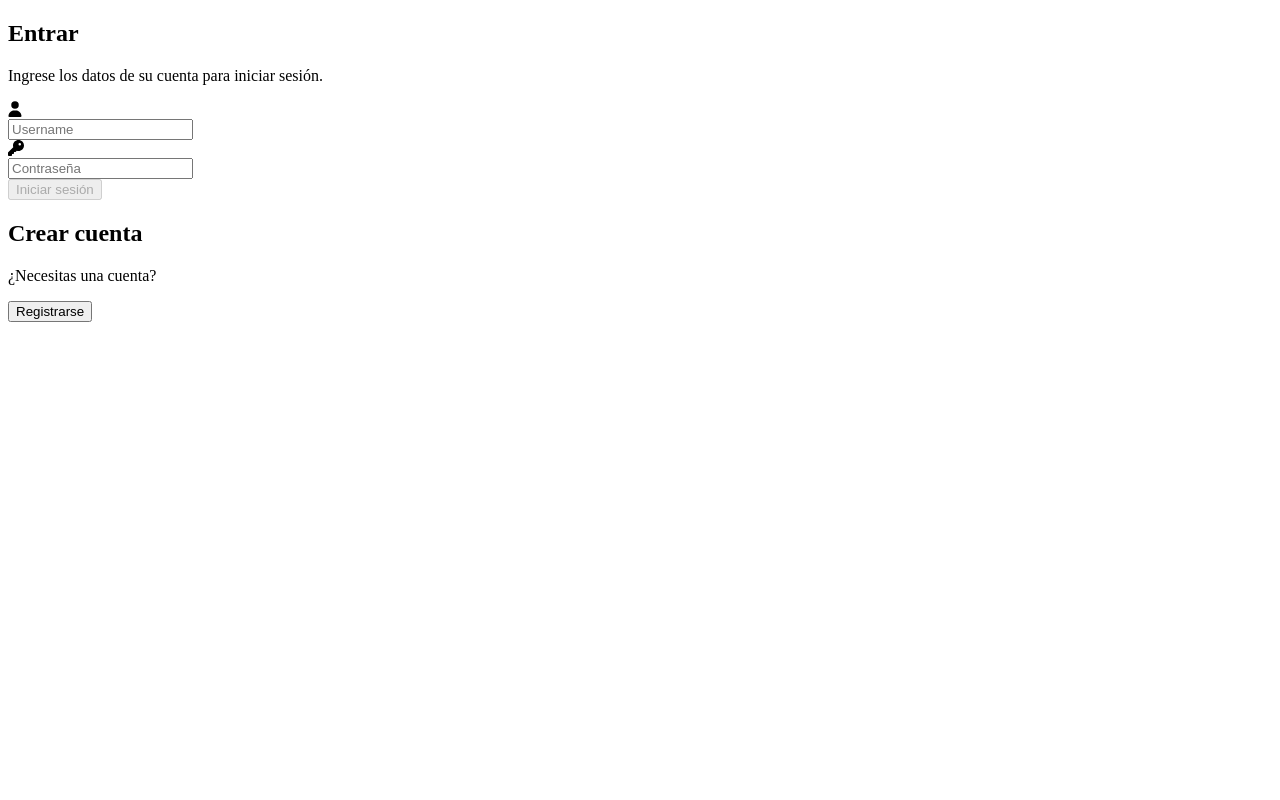
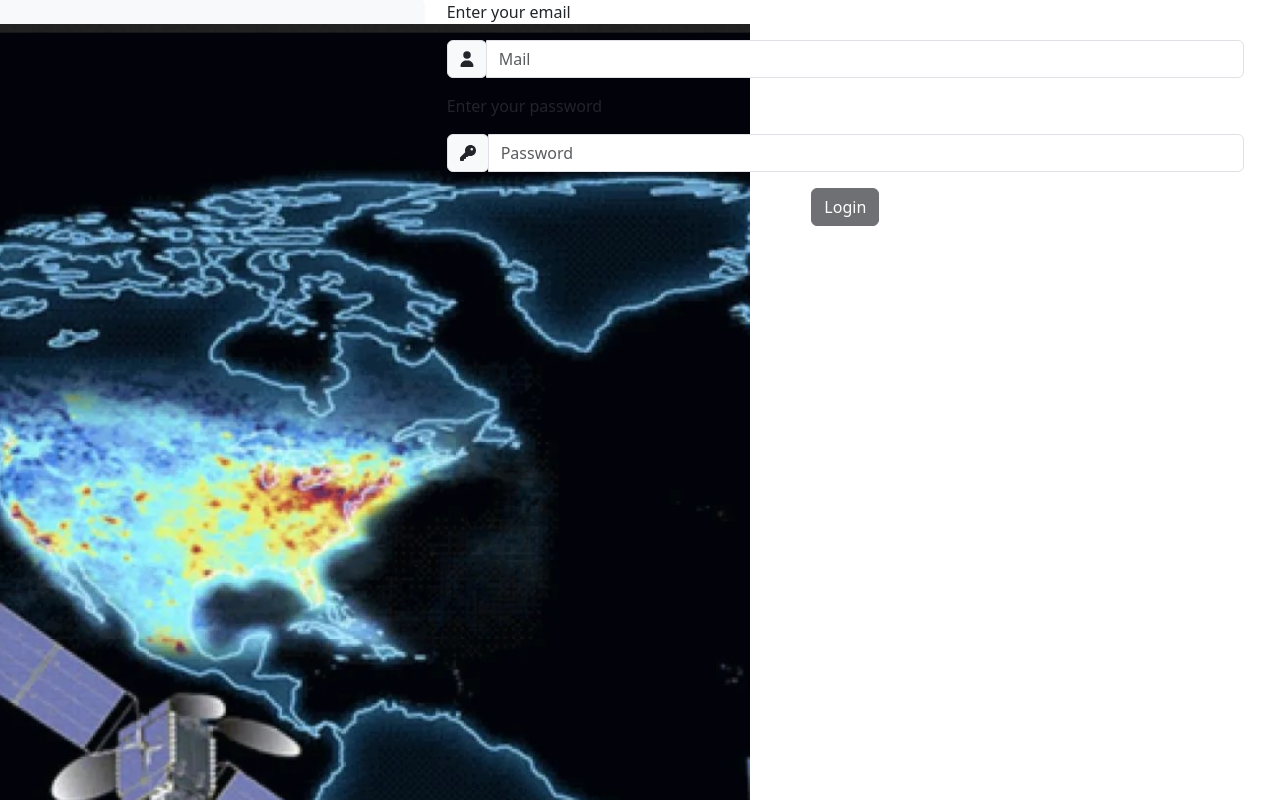
Before and after one commit to srp-mx/nsa-2025, an Angular app in the folder aeroscanner/: page /login in a window 1280 px wide. Shown: the top 800 px of the page. Built offline with nearby package versions, Linux system fonts and the light colour scheme.

Commit message:
login-mar

```diff
--- a/aeroscanner/angular.json
+++ b/aeroscanner/angular.json
@@ -27,9 +27,14 @@
               }
             ],
             "styles": [
+              "node_modules/bootstrap/dist/css/bootstrap.min.css",
               "src/styles.css"
             ],
-            "scripts": []
+            "scripts": [
+              "node_modules/jquery/dist/jquery.min.js",
+              "node_modules/@popperjs/core/dist/umd/popper.min.js",
+              "node_modules/bootstrap/dist/js/bootstrap.min.js"
+            ]
           },
           "configurations": {
             "production": {
--- a/aeroscanner/package.json
+++ b/aeroscanner/package.json
@@ -19,6 +19,9 @@
     "@angular/router": "^19.2.0",
     "@fortawesome/angular-fontawesome": "^1.0.0",
     "@fortawesome/free-solid-svg-icons": "^7.1.0",
+    "@popperjs/core": "^2.11.8",
+    "bootstrap": "^5.3.8",
+    "jquery": "^3.7.1",
     "rxjs": "~7.8.0",
     "tslib": "^2.3.0",
     "zone.js": "~0.15.0"
--- a/aeroscanner/src/components/login/login.component.css
+++ b/aeroscanner/src/components/login/login.component.css
@@ -0,0 +1,4 @@
+.container {
+    width: 100% !important;
+    height: 100% !important;
+}
--- a/aeroscanner/src/components/login/login.component.html
+++ b/aeroscanner/src/components/login/login.component.html
@@ -1,56 +1,40 @@
 <div class="container-fluid body-content d-flex flex-column login-register-view min-vh-100">
-  <div class="row flex-grow-1">
+  <div class="row g-5">
+    <!-- panel lateral -->
+    <div class="col-4 bg-light d-flex flex-column justify-content-center align-items-center text-center p-4 shadow-sm">
+      <img src="../../assets/login-side.png">
+      <h3 class="fw-bold mb-2">¡Welcome to AeroScan!</h3>
+      <p class="text-muted">Monitor the air where your business operates.</p>
+    </div>
 
-    <!-- Contenido principal -->
-    <div class="col-md-8 d-flex justify-content-center align-items-center">
-      <div class="row w-100 justify-content-center">
-
-        <div class="col-md-5 border-end border-1 pe-5">
+    <!-- formulario -->
+      <div class="col-8 pe-5 gap-4 mb-3">
         <!-- Formulario de Login -->
-          <h2>Entrar</h2>
-          <p>Ingrese los datos de su cuenta para iniciar sesión.</p>
-
         <form [formGroup]="loginForm" (ngSubmit)="onLogin()">
+          <p>Enter your email</p>
           <div class="input-group mb-3">
             <div class="input-group-append">
               <span class="input-group-text"><fa-icon icon="user"></fa-icon></span>
             </div>
-              <input type="text" class="form-control" name="username" placeholder="Username" formControlName="username" required>
+            <input type="text" class="form-control" name="mail" placeholder="Mail" formControlName="mail" required>
           </div>
-            <span class="help-block text-danger" *ngIf="fg.username.invalid && fg.username.touched">
-              Ingresa un nombre de usuario
-            </span>
+          <span class="help-block text-danger" *ngIf="fg.mail.invalid && fg.mail.touched"> Write an email</span>
 
+          <p>Enter your password</p>
           <div class="input-group mb-2">
             <div class="input-group-append">
                 <span class="input-group-text"><fa-icon icon="key"></fa-icon></span>
             </div>
-              <input type="password" class="form-control" name="password" placeholder="Contraseña" formControlName="password" required>
+            <input type="password" class="form-control" name="password" placeholder="Password" formControlName="password" required>
           </div>
-            <span class="help-block text-danger" *ngIf="fg.password.invalid && fg.password.touched">
-              Ingresa la contraseña.
-            </span>
+          <span class="help-block text-danger" *ngIf="fg.password.invalid && fg.password.touched"> Write your password</span>
 
           <div class="d-flex justify-content-center mt-3 login_container">
             <button type="submit" [disabled]="loginForm.invalid" name="button" class="btn btn-dark login_btn">
-                Iniciar sesión
+              Login
             </button>
           </div>
         </form>
       </div>
-
-        <div class="col-md-4 register-section ps-5">
-          <!-- Formulario de Registro -->
-          <h2>Crear cuenta</h2>
-          <p>¿Necesitas una cuenta?</p>
-          <div class="d-flex justify-content-center mt-3 login_container">
-            <button name="button" class="btn btn-outline-dark login_btn" routerLink="/register">
-              Registrarse
-            </button>
   </div>
 </div>
-
-      </div>
-    </div>
-  </div>
-</div>
--- a/aeroscanner/src/components/login/login.component.ts
+++ b/aeroscanner/src/components/login/login.component.ts
@@ -17,7 +17,7 @@ export class LoginComponent {
 
   loginForm = new FormGroup(
     {
-      username: new FormControl('', [Validators.required]),
+      mail: new FormControl('', [Validators.required, Validators.email]),
       password: new FormControl('', [Validators.required, Validators.minLength(8)])
     }
   )
```
Also changed, not shown: 1 other file (tests, documents, lock files or other folders). Lines whose indentation alone changed are shown as unchanged.
